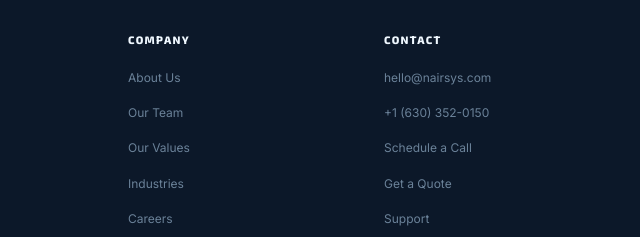
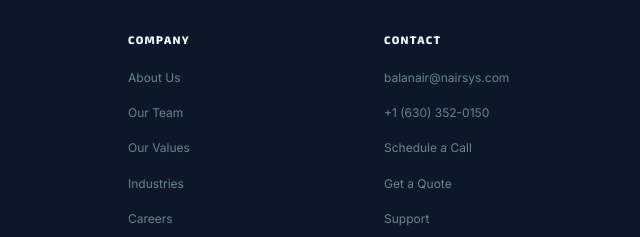
Before and after one commit to balanair-hub/nairsys-website, a plain HTML site: page index.html in a window 1280 px wide. Shown: the part 3582-3819 px from the top of the page, 640-1280 px from the left. Drawn offline with Linux system fonts and the light colour scheme.

Commit message:
Add files via upload
Signed-off-by: balanair-hub <balanair@nairsys.com>

```diff
--- a/index.html
+++ b/index.html
@@ -554,7 +554,7 @@ footer{
     <div class="ft-col">
       <h4>Contact</h4>
       <ul>
-        <li><a href="mailto:hello@nairsys.com">hello@nairsys.com</a></li>
+        <li><a href="mailto:balanair@nairsys.com">balanair@nairsys.com</a></li>
         <li><a href="tel:+16303520150">+1 (630) 352-0150</a></li>
         <li><a href="#contact">Schedule a Call</a></li>
         <li><a href="#contact">Get a Quote</a></li>
```
